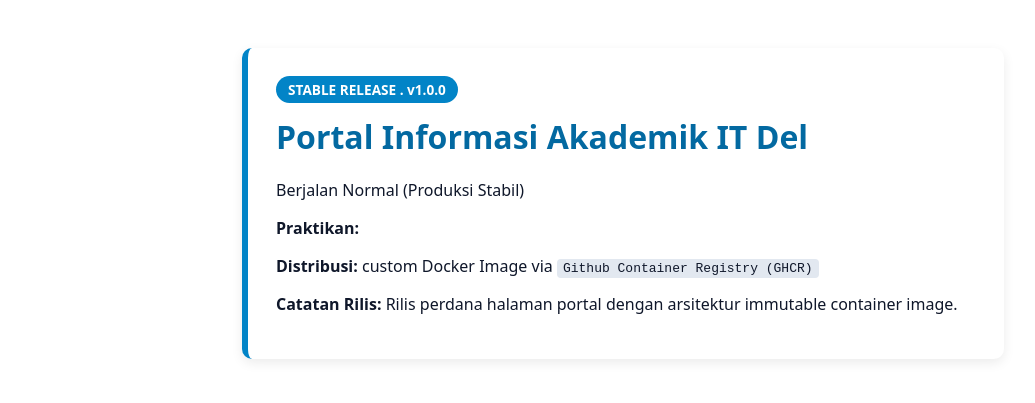
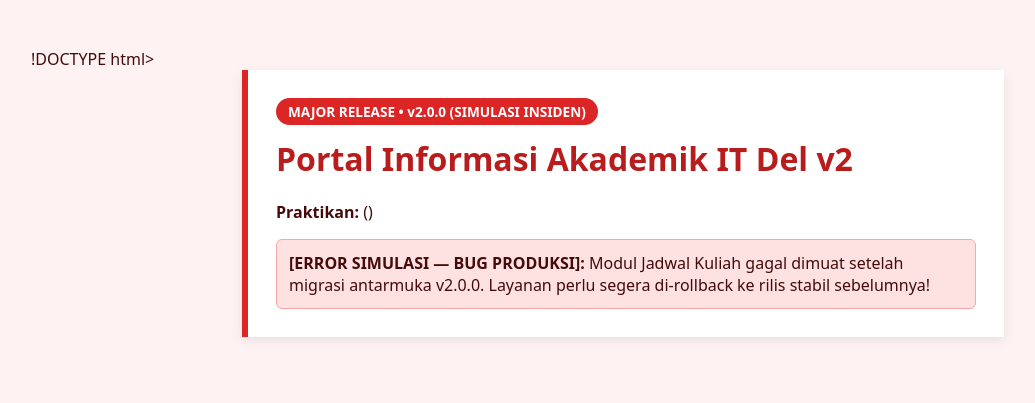
Before and after one commit to gracesiregar1010-lang/virkom-portal-del, a plain HTML site: page src/index.html in a window 1280 px wide. Shown: the whole page, without its empty margins (17-1052 px from the left). Drawn offline with Linux system fonts and the light colour scheme.

Commit message:
feat!: perombakan tampilan portal v2.0.0 (simulasi bug produksi)

```diff
--- a/src/index.html
+++ b/src/index.html
@@ -1,26 +1,31 @@
-<!DOCTYPE html>
+!DOCTYPE html>
 <html lang="id">
 <head>
  <meta charset="UTF-8">
  <meta name="viewport" content="width=device-width, initial-scale=1.0">
-<title>Portal Akademik IT Del - v1.0.0</title>
+ <title>Portal Akademik IT Del — v2.0.0</title>
  <style>
-body { font-family: system-ui, sans-serif; backgorund: #f0f9ff; color: #0f172a; padding: 40px; }
-.card { background: #ffffff; max-width: 700px; margin: auto; padding: 28px; border-radius: 10px;
-border-left: 6px solid #0284c7; box-shadow: 0 4px 12px rgba(0,0,0,0.08); }
-.badge { display: inline-block; background: #0284c7; color: #fff; padding: 4px 12px; border-radius: 999px; font-size: 0.85rem; font-weight: 600; }
-h1 { margin-top: 12px; color: #0369a1; }
-code { background: #e2e8f0; padding: 2px 6px; border-radius: 4px; }
+ body { font-family: system-ui, sans-serif; background: #fef2f2; color: #450a0a; padding:
+40px; }
+ .card { background: #ffffff; max-width: 700px; margin: auto; padding: 28px; borderradius: 10px;
+ border-left: 6px solid #dc2626; box-shadow: 0 4px 12px rgba(0,0,0,0.08); }
+ .badge { display: inline-block; background: #dc2626; color: #fff; padding: 4px 12px;
+ border-radius: 999px; font-size: 0.85rem; font-weight: 600; }
+ h1 { margin-top: 12px; color: #b91c1c; }
+ .alert { background: #fee2e2; border: 1px solid #fca5a5; padding: 12px; border-radius:
+6px; margin-top: 14px; }
  </style>
 </head>
 <body>
  <div class="card">
-<span class="badge">STABLE RELEASE . v1.0.0</span>
-<h1>Portal Informasi Akademik IT Del</h1>
-<p><strong?Status layanan:</strong> Berjalan Normal (Produksi Stabil)</p>
-<p><Strong>Praktikan:</strong> <Grace (43325002)</p>
-<p><strong>Distribusi:</strong> custom Docker Image via <code>Github Container Registry (GHCR)</code></p>
-<p><strong>Catatan Rilis:</strong> Rilis perdana halaman portal dengan arsitektur immutable container image.</p>
+ <span class="badge">MAJOR RELEASE • v2.0.0 (SIMULASI INSIDEN)</span>
+ <h1>Portal Informasi Akademik IT Del v2</h1>
+ <p><strong>Praktikan:</strong> <NAMA_ANDA> (<NIM_ANDA>)</p>
+ <div class="alert">
+ <strong>[ERROR SIMULASI — BUG PRODUKSI]:</strong> Modul Jadwal Kuliah gagal dimuat
+setelah migrasi antarmuka v2.0.0. Layanan perlu segera di-rollback ke rilis stabil
+sebelumnya!
+ </div>
  </div>
 </body>
 </html>
```
Also changed, not shown: 1 other file. Lines whose indentation alone changed are shown as unchanged.
